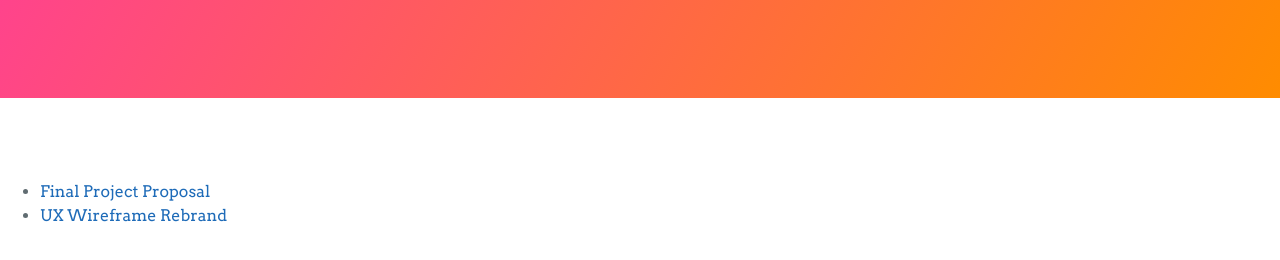
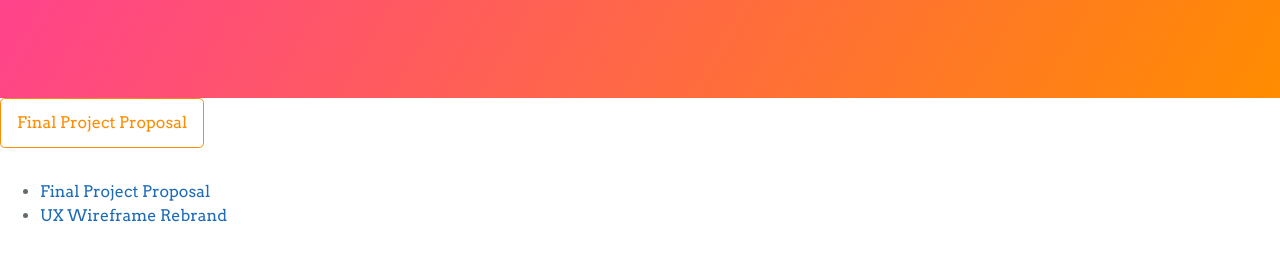
Before and after one commit to sydneytoth/IML400, a plain HTML site: page design assignments/index.html in a window 1280 px wide. In both pictures the pointer is over the link 102 px from the left and 295 px from the top of the page. Shown: the part 172-432 px from the top of the page. Drawn offline with Linux system fonts and the light colour scheme; files that its build step writes are made by us from their sources.

Commit message:
changed button hover color

```diff
--- a/design assignments/stylesheet.css
+++ b/design assignments/stylesheet.css
@@ -33,10 +33,10 @@ img {
     margin-left: 1rem; }
 
 .btn:hover {
-  color: rgba(255, 255, 255, 0.8);
+  color: #ff8c00;
   text-decoration: none;
   background-color: rgba(255, 255, 255, 0.2);
-  border-color: rgba(255, 255, 255, 0.3); }
+  border-color: #ff8c00; }
 
 @media screen and (min-width: 64em) {
   .btn {
```
